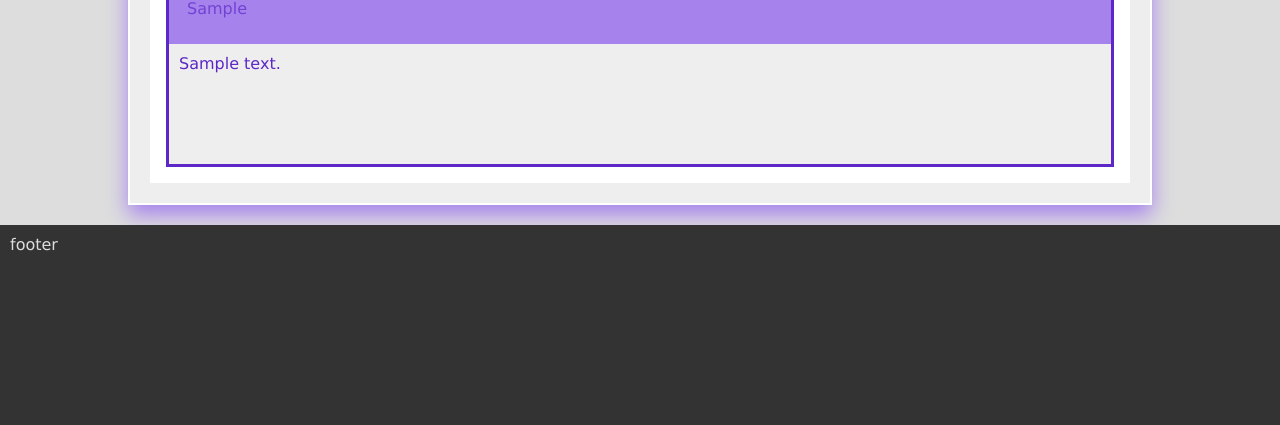
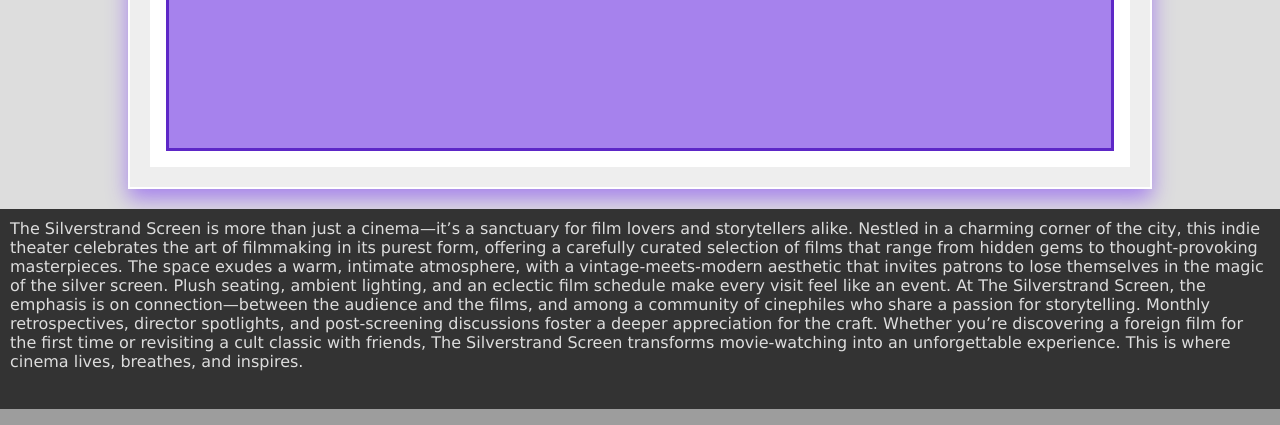
Before and after one commit to OscarHealyATU/ArthouseCinema, a PHP site: page / in a window 1280 px wide. Shown: the part 1656-2081 px from the top of the page. Run offline with PHP 8.4, Linux system fonts and the light colour scheme; tables that the repository leaves empty or names only in its code hold one stand-in row (values such as "Sample post"); data that the repository does not hold is empty.

Commit message:
ai written blurb about the cinema

```diff
--- a/index.php
+++ b/index.php
@@ -147,7 +147,9 @@
 
     </main>
     <footer>
-        <p>footer</p>
+        <p>The Silverstrand Screen is more than just a cinema—it’s a sanctuary for film lovers and storytellers alike. Nestled in a charming corner of the city, this indie theater celebrates the art of filmmaking in its purest form, offering a carefully curated selection of films that range from hidden gems to thought-provoking masterpieces. The space exudes a warm, intimate atmosphere, with a vintage-meets-modern aesthetic that invites patrons to lose themselves in the magic of the silver screen. Plush seating, ambient lighting, and an eclectic film schedule make every visit feel like an event.
+
+At The Silverstrand Screen, the emphasis is on connection—between the audience and the films, and among a community of cinephiles who share a passion for storytelling. Monthly retrospectives, director spotlights, and post-screening discussions foster a deeper appreciation for the craft. Whether you’re discovering a foreign film for the first time or revisiting a cult classic with friends, The Silverstrand Screen transforms movie-watching into an unforgettable experience. This is where cinema lives, breathes, and inspires.</p>
     </footer>
 
 
--- a/styles/namedElementStyles.css
+++ b/styles/namedElementStyles.css
@@ -104,6 +104,8 @@
 .table_card img {
   width: 100%;
   margin-bottom: -5px;
+  max-height: 450px;
+  object-fit: cover;
 
 }
 .table_card h3 {
--- a/styles/slideShow.css
+++ b/styles/slideShow.css
@@ -21,7 +21,7 @@ main {
     vertical-align: middle;
     max-height: 600px;
     object-fit: cover;
-    overflow: scroll;
+
 }
 
 .slideshowContainer {
```
